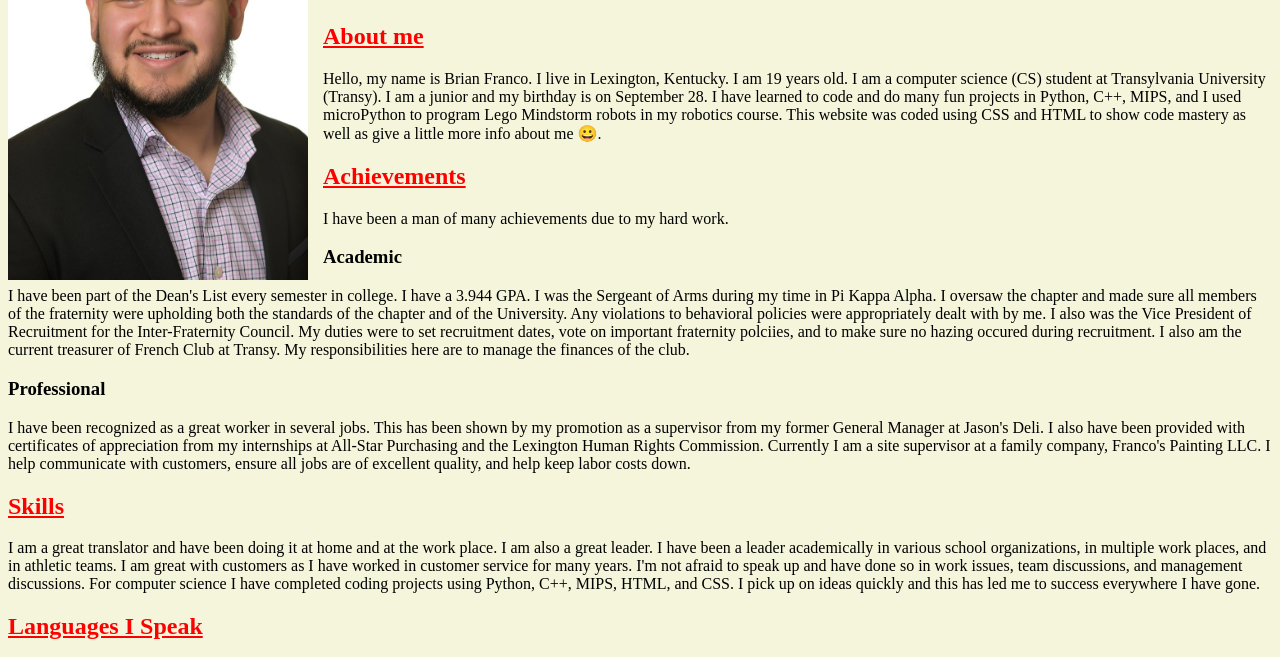
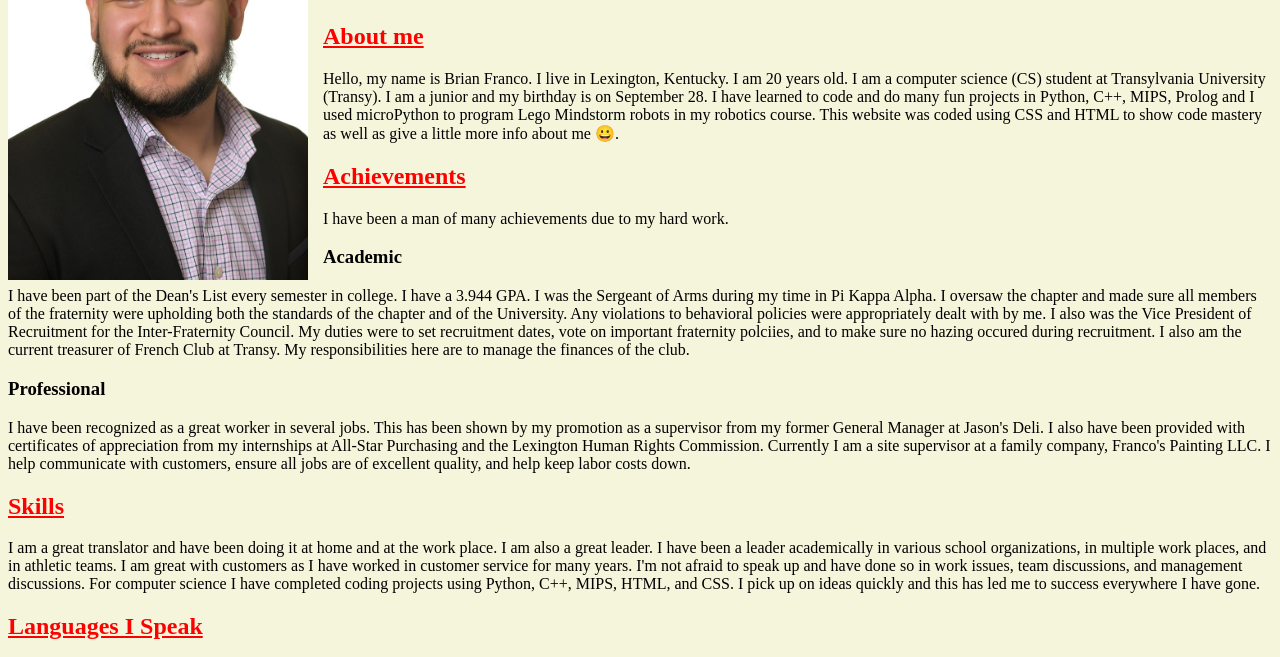
Before and after one commit to bafranco10/Personal-Website, a plain HTML site: page index.html in a window 1280 px wide. Shown: the part 128-785 px from the top of the page. Drawn offline with Linux system fonts and the light colour scheme.

Commit message:
Update index.html

```diff
--- a/index.html
+++ b/index.html
@@ -33,9 +33,9 @@
 
    <h1> Brian Franco</h1>
    <h2> About me </h2>
-    <p> Hello, my name is Brian Franco. I live in Lexington, Kentucky. I am 19 years old. I am a computer science (CS) student at Transylvania University (Transy).
+    <p> Hello, my name is Brian Franco. I live in Lexington, Kentucky. I am 20 years old. I am a computer science (CS) student at Transylvania University (Transy).
         I am a junior and my birthday is on September 28.
-        I have learned to code and do many fun projects in Python, C++, MIPS, and I used microPython to program Lego Mindstorm robots in my robotics course.
+        I have learned to code and do many fun projects in Python, C++, MIPS, Prolog and I used microPython to program Lego Mindstorm robots in my robotics course.
         This website was coded using CSS and HTML to show code mastery as well as give a little more info about me &#128512;.
     </p>
 
```
